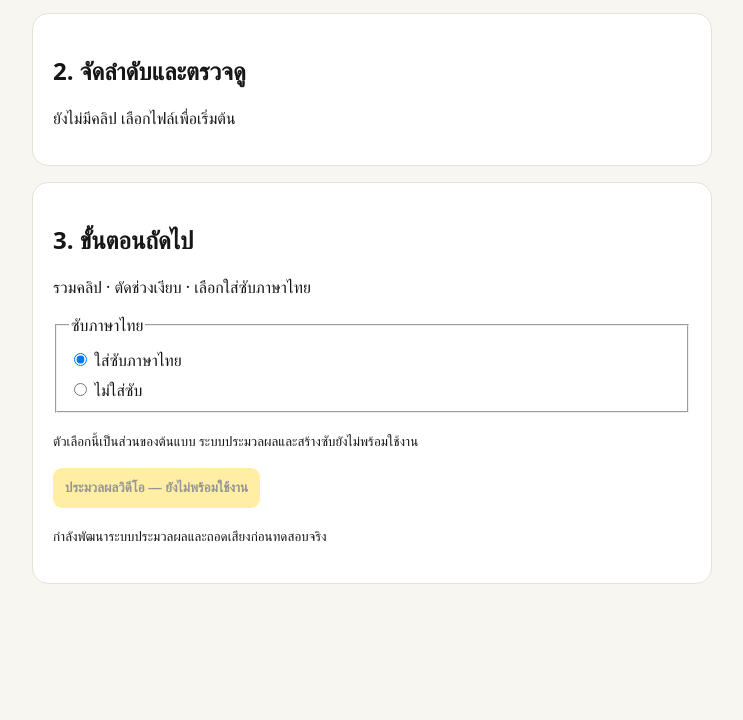
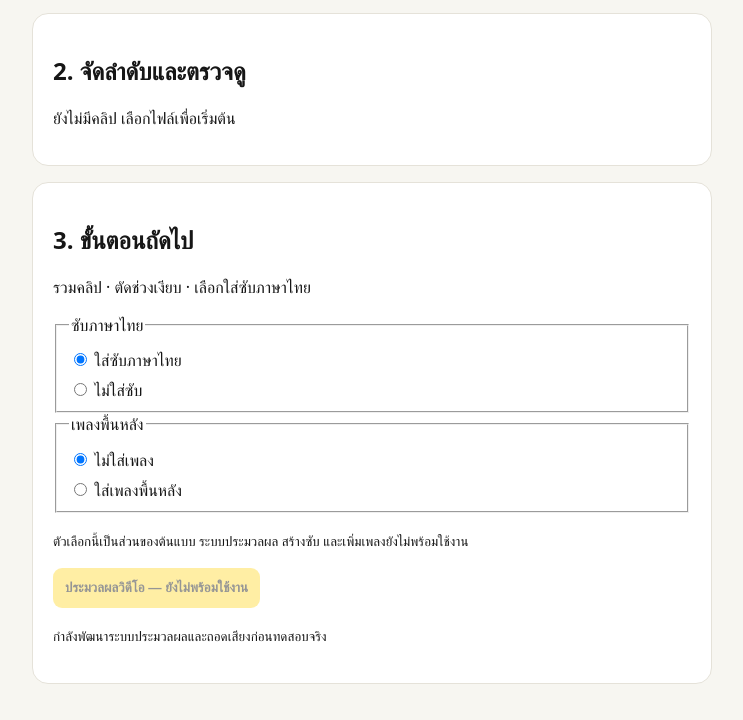
Before and after one commit to leelanuch4/ai-teacher-video-studio, a plain HTML site: page index.html in a window 1280 px wide. Shown: the part 526-1246 px from the top of the page, without its empty margins (268-1011 px from the left). Before the commit the page ends 1146 px from the top, so only its background shows below. Drawn offline with Linux system fonts and the light colour scheme.

Commit message:
Add background music choice to prototype

```diff
--- a/index.html
+++ b/index.html
@@ -1,7 +1,7 @@
 <!doctype html>
 <html lang="th"><head><meta charset="utf-8"><meta name="viewport" content="width=device-width,initial-scale=1"><title>AI Teacher Video Studio</title><style>
 *{box-sizing:border-box}body{font-family:system-ui,sans-serif;background:#f7f6f1;color:#161616;margin:0}header{background:#171717;color:white;padding:24px}header small{color:#fdd335}.wrap{max-width:720px;margin:auto;padding:20px}h1{font-size:1.6rem}section{background:white;border:1px solid #e5e2d9;border-radius:16px;padding:20px;margin:16px 0}button,.choose{border:0;border-radius:9px;padding:12px;background:#ffdb38;color:#171717;font-weight:bold;cursor:pointer}.choose{display:inline-block}input{max-width:100%;margin-top:12px}li{margin:12px 0;padding:12px;background:#f6f6f6;border-radius:9px;overflow-wrap:anywhere}li button{margin:8px 4px 0 0;padding:8px}video{width:100%;max-height:300px;background:#111;margin-top:10px}.note{border-left:4px solid #d74634;padding:12px;background:#fff4ef}button:disabled{opacity:.45}small{line-height:1.5}
-</style></head><body><header><small>DR. NUCH · TEACHER TOOLS</small><h1>AI Teacher Video Studio</h1><div>ต้นแบบจัดเตรียมคลิปสำหรับคุณครู</div></header><main class="wrap"><p class="note">ต้นแบบนี้เลือก จัดลำดับ และดูตัวอย่างคลิปได้บนอุปกรณ์ ยังไม่รวมคลิป ตัดช่วงเงียบ สร้างซับ หรือดาวน์โหลดวิดีโอสำเร็จ</p><section><h2>1. เลือกคลิป</h2><p>เลือกวิดีโอสั้นหนึ่งไฟล์หรือหลายไฟล์จากโทรศัพท์หรือคอมพิวเตอร์</p><input id="files" type="file" accept="video/*" multiple aria-label="เลือกคลิปวิดีโอ"><p><small>ไฟล์ตัวอย่างยังอยู่ในอุปกรณ์ของคุณ และจะหายจากรายการเมื่อปิดหรือรีเฟรชหน้านี้</small></p></section><section><h2>2. จัดลำดับและตรวจดู</h2><p id="empty">ยังไม่มีคลิป เลือกไฟล์เพื่อเริ่มต้น</p><ol id="list"></ol></section><section><h2>3. ขั้นตอนถัดไป</h2><p>รวมคลิป · ตัดช่วงเงียบ · เลือกใส่ซับภาษาไทย</p><fieldset><legend>ซับภาษาไทย</legend><label><input type="radio" name="subtitle" value="on" checked> ใส่ซับภาษาไทย</label><br><label><input type="radio" name="subtitle" value="off"> ไม่ใส่ซับ</label></fieldset><p><small>ตัวเลือกนี้เป็นส่วนของต้นแบบ ระบบประมวลผลและสร้างซับยังไม่พร้อมใช้งาน</small></p><button disabled>ประมวลผลวิดีโอ — ยังไม่พร้อมใช้งาน</button><p><small>กำลังพัฒนาระบบประมวลผลและถอดเสียงก่อนทดสอบจริง</small></p></section></main><script>
+</style></head><body><header><small>DR. NUCH · TEACHER TOOLS</small><h1>AI Teacher Video Studio</h1><div>ต้นแบบจัดเตรียมคลิปสำหรับคุณครู</div></header><main class="wrap"><p class="note">ต้นแบบนี้เลือก จัดลำดับ และดูตัวอย่างคลิปได้บนอุปกรณ์ ยังไม่รวมคลิป ตัดช่วงเงียบ สร้างซับ หรือดาวน์โหลดวิดีโอสำเร็จ</p><section><h2>1. เลือกคลิป</h2><p>เลือกวิดีโอสั้นหนึ่งไฟล์หรือหลายไฟล์จากโทรศัพท์หรือคอมพิวเตอร์</p><input id="files" type="file" accept="video/*" multiple aria-label="เลือกคลิปวิดีโอ"><p><small>ไฟล์ตัวอย่างยังอยู่ในอุปกรณ์ของคุณ และจะหายจากรายการเมื่อปิดหรือรีเฟรชหน้านี้</small></p></section><section><h2>2. จัดลำดับและตรวจดู</h2><p id="empty">ยังไม่มีคลิป เลือกไฟล์เพื่อเริ่มต้น</p><ol id="list"></ol></section><section><h2>3. ขั้นตอนถัดไป</h2><p>รวมคลิป · ตัดช่วงเงียบ · เลือกใส่ซับภาษาไทย</p><fieldset><legend>ซับภาษาไทย</legend><label><input type="radio" name="subtitle" value="on" checked> ใส่ซับภาษาไทย</label><br><label><input type="radio" name="subtitle" value="off"> ไม่ใส่ซับ</label></fieldset><fieldset><legend>เพลงพื้นหลัง</legend><label><input type="radio" name="music" value="off" checked> ไม่ใส่เพลง</label><br><label><input type="radio" name="music" value="on"> ใส่เพลงพื้นหลัง</label></fieldset><p><small>ตัวเลือกนี้เป็นส่วนของต้นแบบ ระบบประมวลผล สร้างซับ และเพิ่มเพลงยังไม่พร้อมใช้งาน</small></p><button disabled>ประมวลผลวิดีโอ — ยังไม่พร้อมใช้งาน</button><p><small>กำลังพัฒนาระบบประมวลผลและถอดเสียงก่อนทดสอบจริง</small></p></section></main><script>
 const input=document.querySelector('#files'),list=document.querySelector('#list'),empty=document.querySelector('#empty');let clips=[];
 function draw(){list.replaceChildren();empty.hidden=clips.length>0;clips.forEach((c,i)=>{const li=document.createElement('li'),name=document.createElement('strong');name.textContent=c.file.name;li.append(name);const vid=document.createElement('video');vid.controls=true;vid.preload='metadata';vid.src=c.url;li.append(vid);[['ขึ้น',()=>{[clips[i-1],clips[i]]=[clips[i],clips[i-1]];draw()},i===0],['ลง',()=>{[clips[i+1],clips[i]]=[clips[i],clips[i+1]];draw()},i===clips.length-1],['ลบ',()=>{URL.revokeObjectURL(c.url);clips.splice(i,1);draw()},false]].forEach(([label,fn,disabled])=>{const b=document.createElement('button');b.type='button';b.textContent=label;b.disabled=disabled;b.onclick=fn;li.append(b)});list.append(li)})}input.addEventListener('change',()=>{for(const f of input.files)clips.push({file:f,url:URL.createObjectURL(f)});input.value='';draw()});window.addEventListener('pagehide',()=>clips.forEach(c=>URL.revokeObjectURL(c.url)));
 </script></body></html>
```
